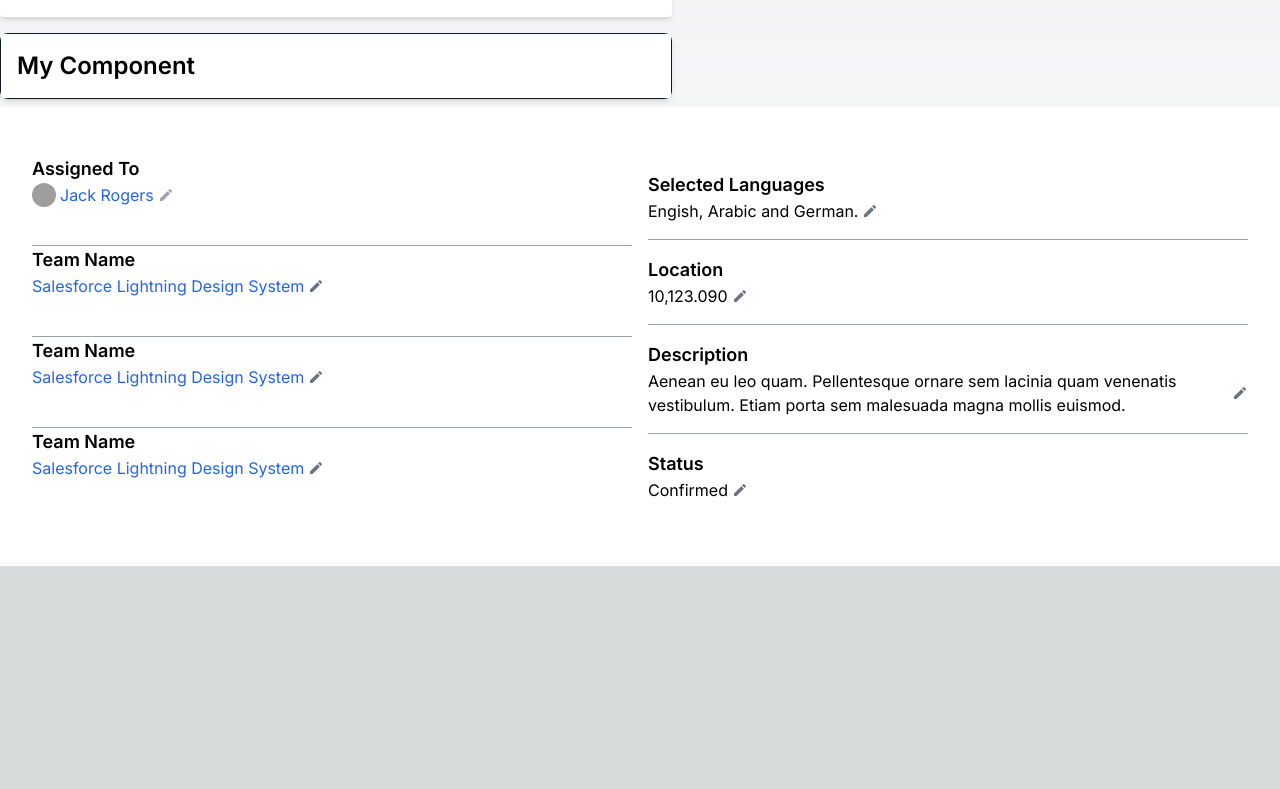
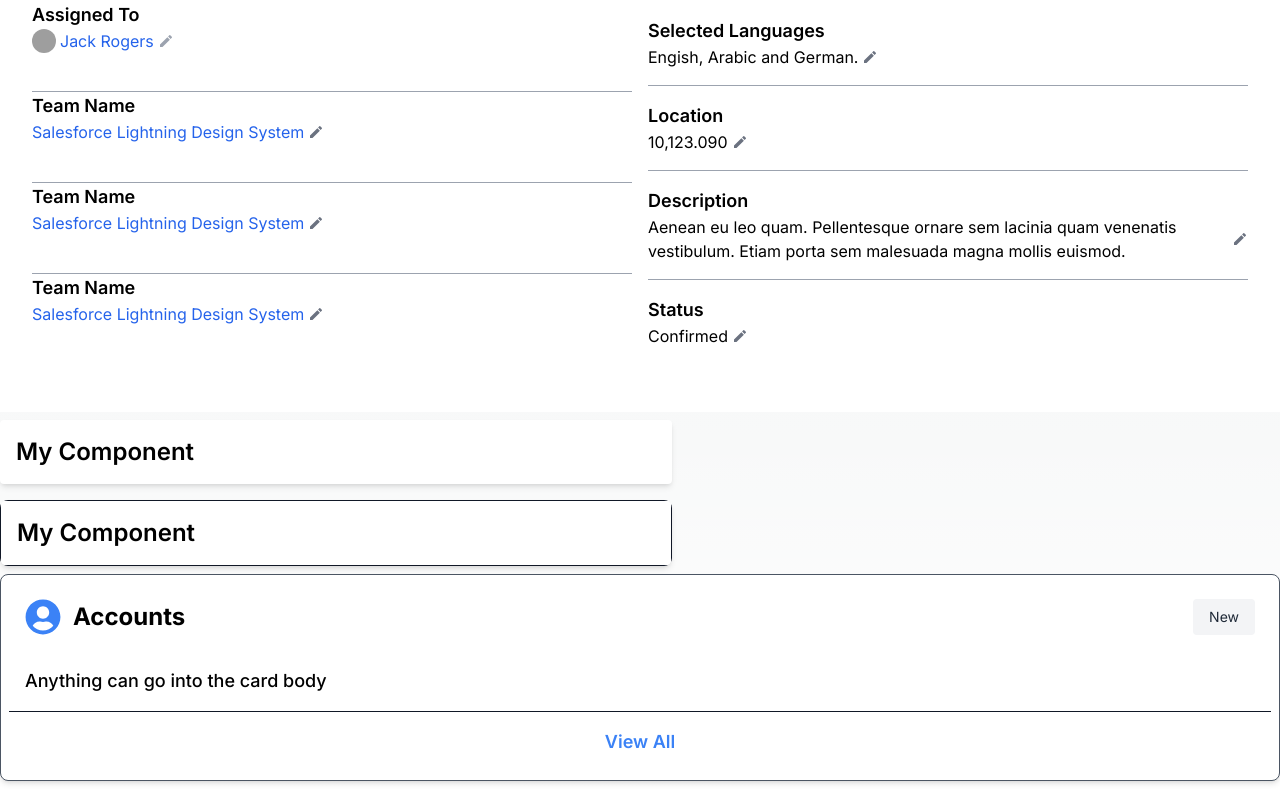
Before and after one commit to hamzaq453/AxiQDesignSystem, a Next.js app: page / in a window 1280 px wide. Shown: the part 1315-2104 px from the top of the page. Before the commit the page ends 1881 px from the top, so only its background shows below. Built offline with nearby package versions, Linux system fonts and the light colour scheme; grey boxes are pictures that could not be loaded.

Commit message:
Card Added

```diff
--- /dev/null
+++ b/src/app/components/Card.tsx
@@ -0,0 +1,30 @@
+import React from 'react'
+import { FaUserCircle } from 'react-icons/fa'
+
+function Card() {
+  return (
+    <div>
+        <article className="bg-white text-black shadow-md p-2 mb-2 border border-gray-600 rounded-lg overflow-hidden">
+      <div className="flex items-center justify-between p-4">
+        <div className="flex items-center space-x-3">
+          <FaUserCircle className="text-blue-500 text-4xl" aria-hidden="true" title="Account" />
+          <h2 className="flex-grow text-2xl font-bold truncate">
+            <a href="#" className="hover:text-blue-500" title="Accounts">Accounts</a>
+          </h2>
+        </div>
+        <button className="bg-gray-100 hover:bg-gray-200 text-gray-800 py-2 px-4 rounded text-sm">
+          New
+        </button>
+      </div>
+      <div className="p-4 text-lg font-medium">
+        Anything can go into the card body
+      </div>
+      <footer className="p-4 border-t border-gray-900 text-center ">
+        <a href="#" className="text-blue-500 hover:text-blue-600 font-semibold text-lg">View All<span className="sr-only"> Accounts</span></a>
+      </footer>
+    </article>
+    </div>
+  )
+}
+
+export default Card
--- a/src/app/page.tsx
+++ b/src/app/page.tsx
@@ -6,6 +6,7 @@ import DataTable from "./components/DataTable";
 import FormElementStacked from "./components/FormElementStacked";
 import FormLabel from "./components/FormLabel";
 import Layout from "./components/Layout";
+import Card from "./components/Card";
 
 export default function Home() {
   return (
@@ -16,8 +17,9 @@ export default function Home() {
       <ListScreen/>
       <DataTable/>
       <FormLabel/>
+      <FormElementStacked/>
       <Layout/>
-      <FormElementStacked/>
+      <Card/>
     </main>
   );
 }
```
